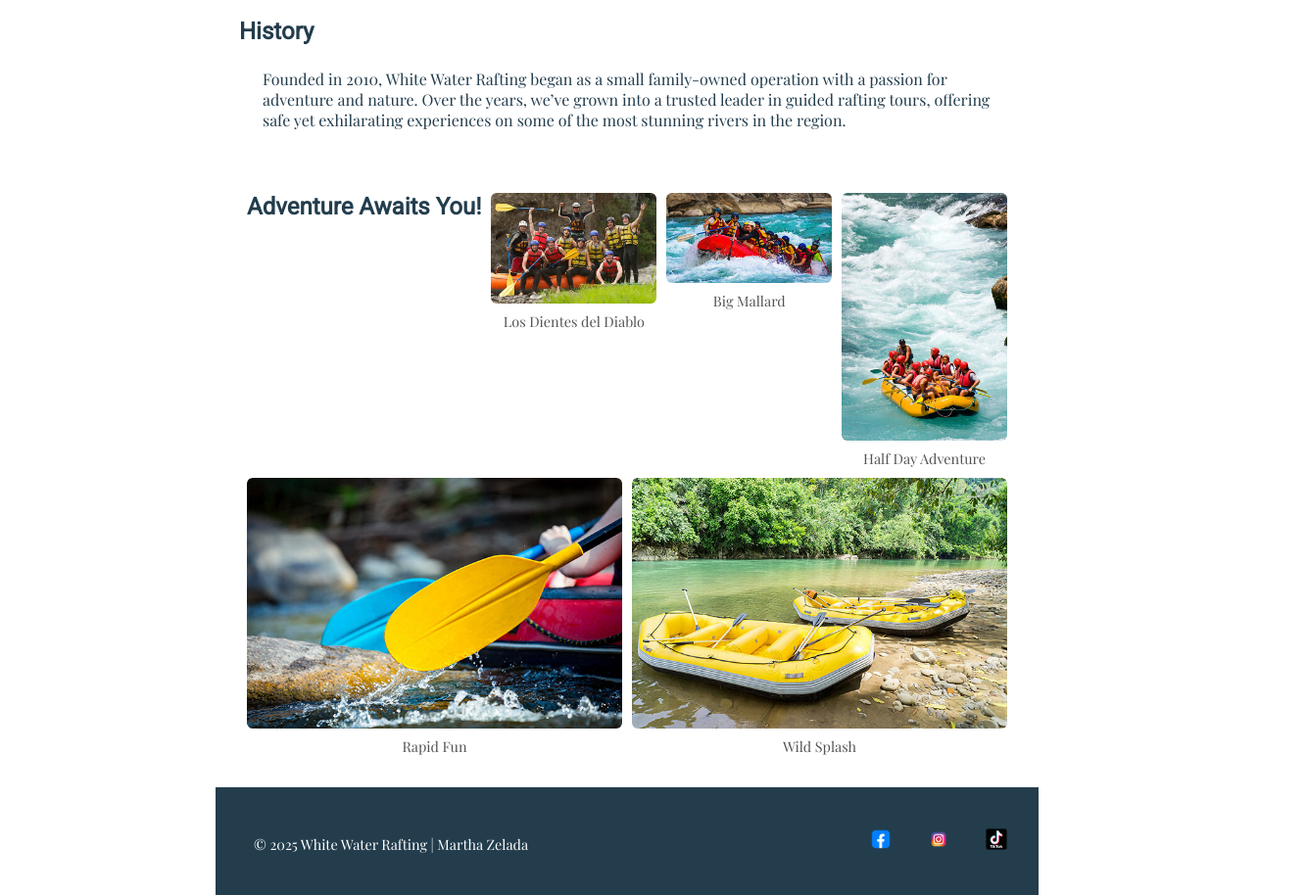
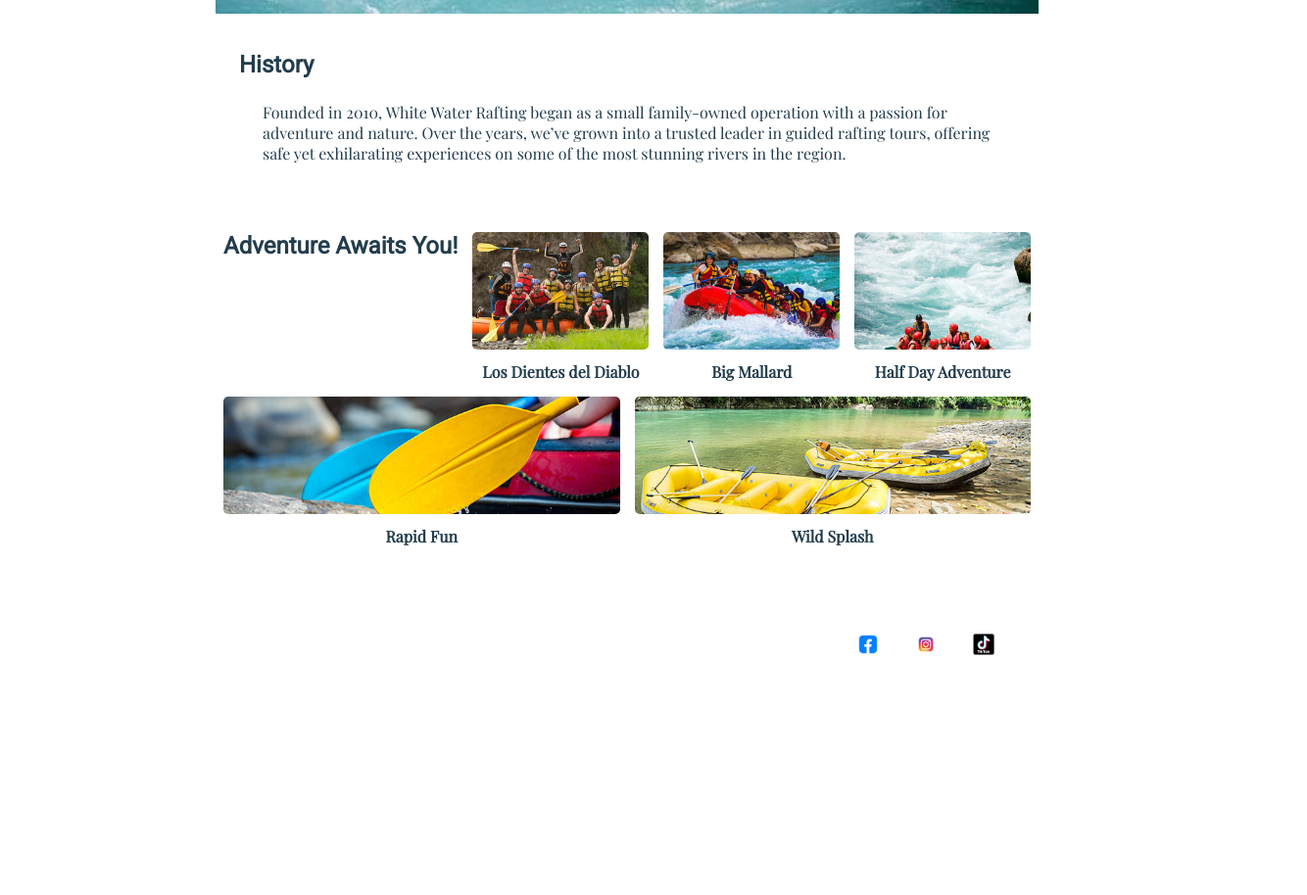
Before and after one commit to aracelymzelada/wdd130, a plain HTML site: page wwr/about.html in a window 1280 px wide. Shown: the part 1106-2020 px from the top of the page at 98% size, 1334 px wide, since content can reach past the window. After the commit the page ends 1829 px from the top, so only its background shows below. Drawn offline with nearby package versions, Linux system fonts and the light colour scheme.

Commit message:
Updated styles.css with new changes

```diff
--- a/wwr/styles/styles.css
+++ b/wwr/styles/styles.css
@@ -35,10 +35,12 @@ header {
     grid-template-columns: auto 1fr auto;
     align-items: center;
     gap: 20px;
+    padding: 10px 20px;
 }
 
 .header-container nav ul {
     display: flex;
+    gap: 20px;
     list-style: none;
     padding: 0;
     margin: 0;
@@ -51,6 +53,8 @@ header {
 nav a {
     color: white;
     text-decoration: none;
+    font-weight: bold;
+    transition: color 0.3s;
     margin-left: 20px;
 }
 
@@ -67,23 +71,29 @@ nav, p, section, article {
 
 .hero {
     position: relative;
+    margin-bottom: 30px;
 }
 
 .hero img {
-    display: block;
     width: 100%;
     height: auto;
+    display: block;
 }
 
 .hero h1 {
     position: absolute;
     top: 20px;
+    left: 0;
+    right: 0;
     width: 100%;
     padding: 16px;
     text-align: center;
     opacity: 0.7;
-    background-color: var(--accent1-color);
-    color: #fff;
+    background-color: rgba(252, 202, 70, 0.8);
+    color: white;
+    padding: 15px;
+    text-align: center;
+    font-size: 2em;
 }
 
 .hero article {
@@ -91,14 +101,15 @@ nav, p, section, article {
     bottom: 20px;
     right: 20px;
     background-color: rgba(255, 255, 255, 0.8);
-    padding: 10px;
+    padding: 15px;
     width: 200px;
 }
 
 .hero article img {
     float: right;
-    width: 125px;
+    width: 100px;
     margin-left: 10px;
+    border-radius: 5px;
 }
 
 /* === Adventure Section Layout === */
@@ -106,35 +117,39 @@ nav, p, section, article {
     display: flex;
     flex-wrap: wrap;
     justify-content: space-between;
-    padding: 16px;
-    gap: 10px;
+    gap: 15px;
+    margin: 30px 0;
 }
 
 .adventures figure {
-    flex: 1 1 calc(20% - 10px);
+    flex: 1 1 calc(20% - 15px);
+    min-width: 150px;
     text-align: center;
 }
 
 .adventures img {
     width: 100%;
-    height: auto;
-    display: block;
-    border-radius: 6px;
+    height: 120px;
+    object-fit: cover;
+    border-radius: 5px;
+    transition: transform 0.3s;
 }
 
 .adventures figcaption {
     margin-top: 8px;
-    font-size: 0.9em;
-    color: #555;
+    font-weight: bold;
+    color: var;
 }
 
 /* === Footer Styling === */
 footer {
-    background-color: var(--primary-color);
+    display: flex;
+    justify-content: space-between;
+    align-items: center;
+    background-color: var;
     color: white;
-    text-align: center;
-    padding: 15px;
-    font-size: 0.9em;
+    padding: 15px 20px;
+    margin-top: 30px;
 
     /* New Flex Layout */
     display: flex;
@@ -143,22 +158,27 @@ footer {
 }
 
 footer p {
-    margin-bottom: 10px;
+    display: flex;
+    justify-content: space-between;
+    align-items: center;
+    background-color: var;
+    color: white;
+    padding: 15px 20px;
+    margin-top: 30px;
 }
 
 /* === Social Media === */
 .socialmedia {
     display: flex;
-    justify-content: flex-end;
     gap: 15px;
-    padding: 10px 0;
 }
 
 .socialmedia img {
     width: 24px;
     height: 24px;
+    transition: transform 0.3s;
 }
 
 .socialmedia a:hover img {
-    transform: scale(1.1);
+     transform: scale(1.2);
 }
```
